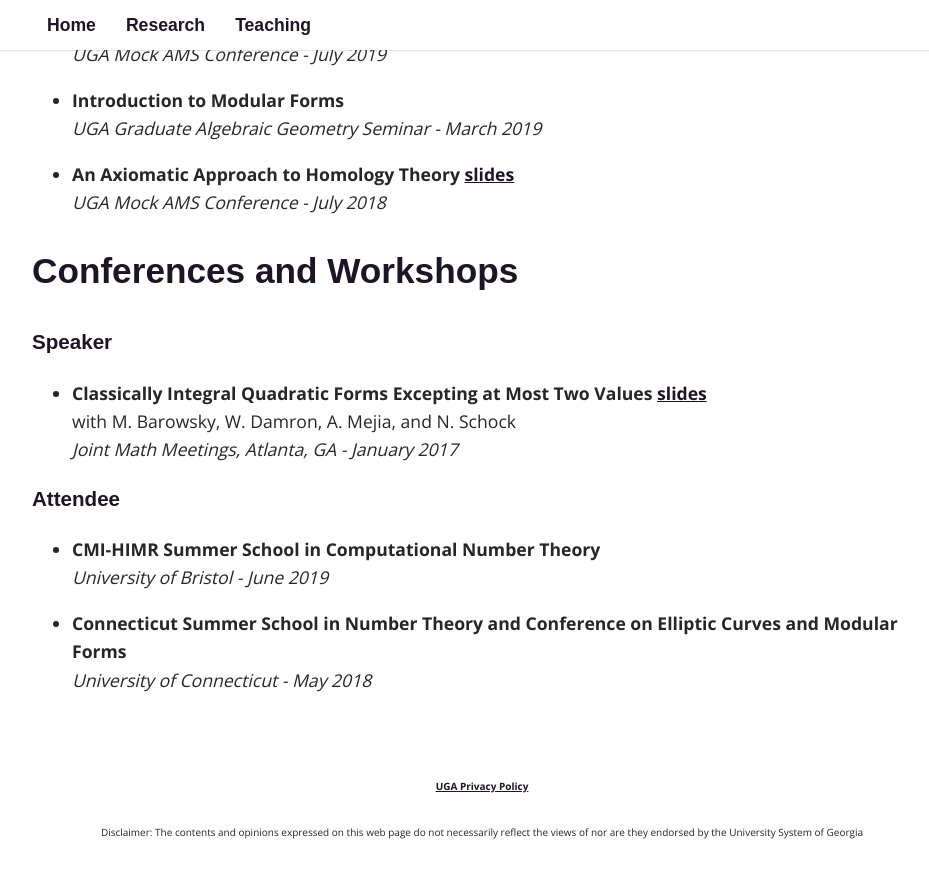
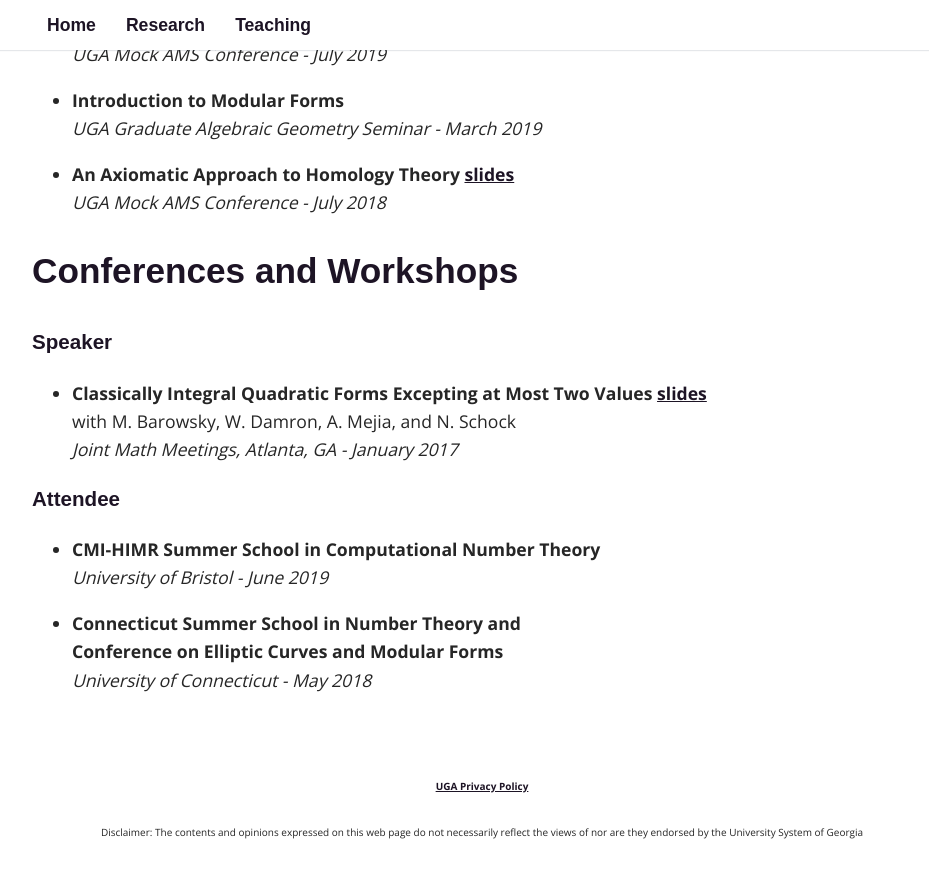
Before and after one commit to fsaia/site, a Jekyll site: the page built from _pages/02_research.md, in a window 1280 px wide and 900 px high, scrolled down 799 px. Shown: the top 878 px of the window, without its empty margins (158-1087 px from the left). Built offline with Jekyll 4.4.1, drawn with Linux system fonts in a browser that asks for light colours; some web fonts are replaced.

```diff
--- a/_pages/02_research.md
+++ b/_pages/02_research.md
@@ -40,5 +40,6 @@ My research interests lie in algebraic number theory and arithmetic geometry.
 * **CMI-HIMR Summer School in Computational Number Theory**
 	*University of Bristol - June 2019*
 
-* **Connecticut Summer School in Number Theory and Conference on Elliptic Curves and Modular Forms**
+* **Connecticut Summer School in Number Theory and**
+	**Conference on Elliptic Curves and Modular Forms**
 	*University of Connecticut - May 2018*
```
